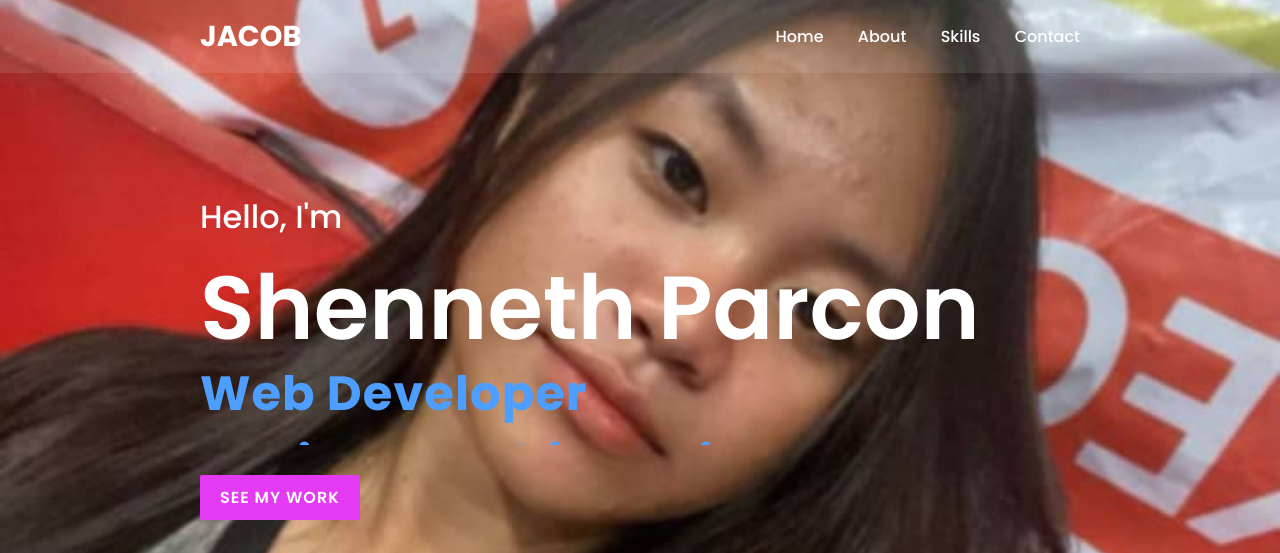
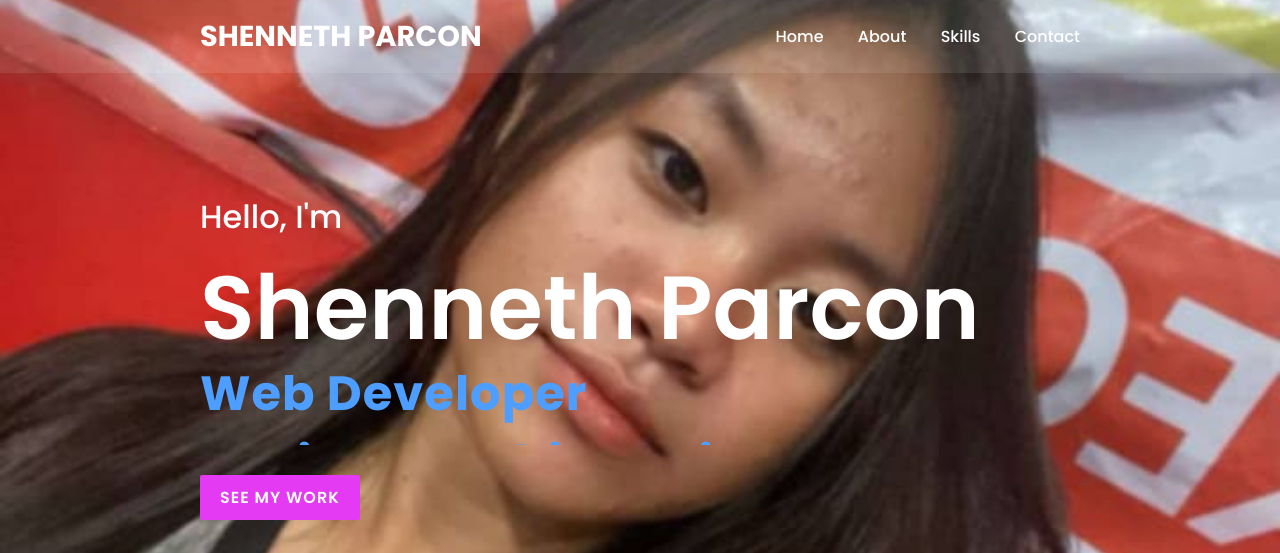
Before and after one commit to jayjjy1/Shenneth, a plain HTML site: page index.html in a window 1280 px wide. Shown: the top 553 px of the page. Drawn offline with Linux system fonts and the light colour scheme.

Commit message:
Update index.html

```diff
--- a/index.html
+++ b/index.html
@@ -14,7 +14,7 @@
     </div>
 
     <header>
-      <a href="#" class="brand">Jacob</a>
+      <a href="#" class="brand">Shenneth Parcon</a>
       <div class="menu-btn"></div>
       <div class="navigation">
         <a href="#main">Home</a>
```
